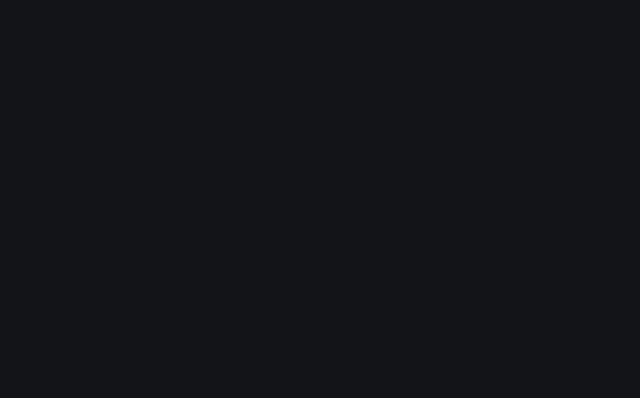
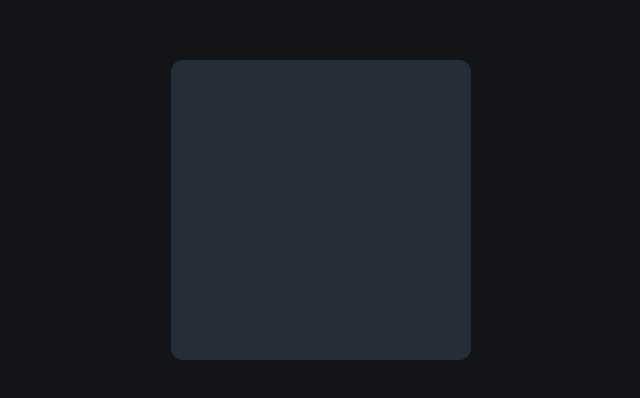
Before and after one commit to Pleopleq/Interactive-rating-component, a Vue app in the folder interactive-rating-component-project/: page / in a window 1280 px wide. Shown: the part 190-588 px from the top of the page, without its empty margins (319-959 px from the left). Built offline with nearby package versions, Linux system fonts and the light colour scheme.

Commit message:
Modify the name of components and implement the basic markup of survey/surveyContent

```diff
--- a/interactive-rating-component-project/src/App.vue
+++ b/interactive-rating-component-project/src/App.vue
@@ -1,13 +1,24 @@
 <template>
-  <main></main>
+  <main class="main__container">
+    <survey></survey>
+  </main>
 </template>
 
 <script>
+import Survey from "./components/Survey.vue";
 export default {
   name: "App",
+  components: { Survey },
 };
 </script>
 
 <style>
 @import "./assets/styles/styles.css";
+
+.main__container {
+  display: flex;
+  justify-content: center;
+  align-items: center;
+  height: 100vh;
+}
 </style>
--- a/interactive-rating-component-project/src/components/Survey.vue
+++ b/interactive-rating-component-project/src/components/Survey.vue
@@ -1,7 +1,22 @@
-<template></template>
+<template>
+  <section class="survey__container">
+    <survey-content></survey-content>
+  </section>
+</template>
 
 <script>
-export default {};
+import SurveyContent from "./SurveyContent.vue";
+export default {
+  name: "Survey",
+  components: { SurveyContent },
+};
 </script>
 
-<style></style>
+<style>
+.survey__container {
+  height: 300px;
+  width: 300px;
+  background-color: var(--dark-blue);
+  border-radius: 12px;
+}
+</style>
--- /dev/null
+++ b/interactive-rating-component-project/src/components/SurveyContent.vue
@@ -0,0 +1,18 @@
+<template>
+  <div class="surveyContent__container">
+    <div class="surveyContent__title">
+      <slot name="title"></slot>
+    </div>
+    <div class="surveyContent__body">
+      <slot name="body"></slot>
+    </div>
+  </div>
+</template>
+
+<script>
+export default {
+  name: "SurveyContent",
+};
+</script>
+
+<style></style>
```
Also changed, not shown: interactive-rating-component-project/src/components/SurvetThankYouContent.vue (renamed from interactive-rating-component-project/src/components/SurveyBody.vue).
